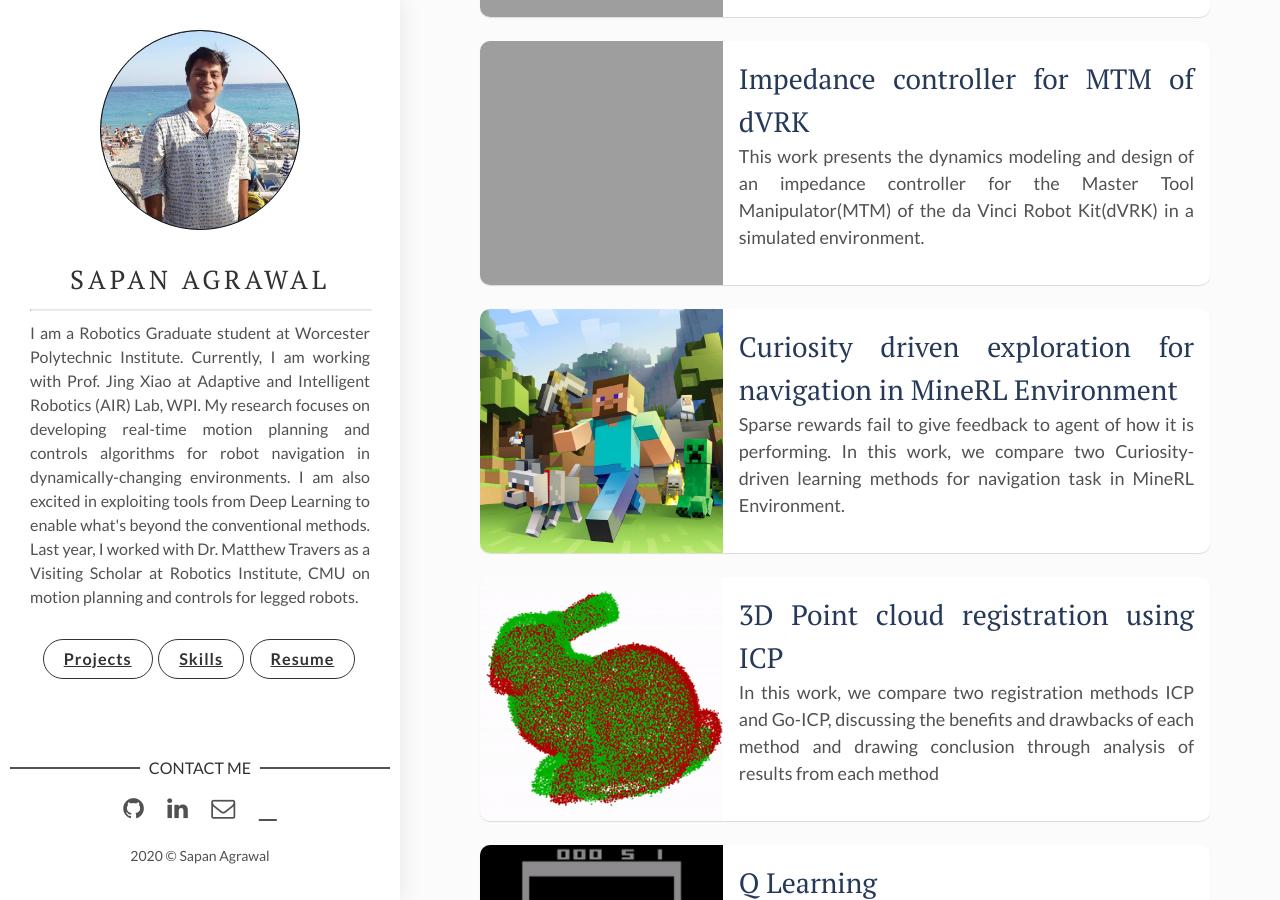
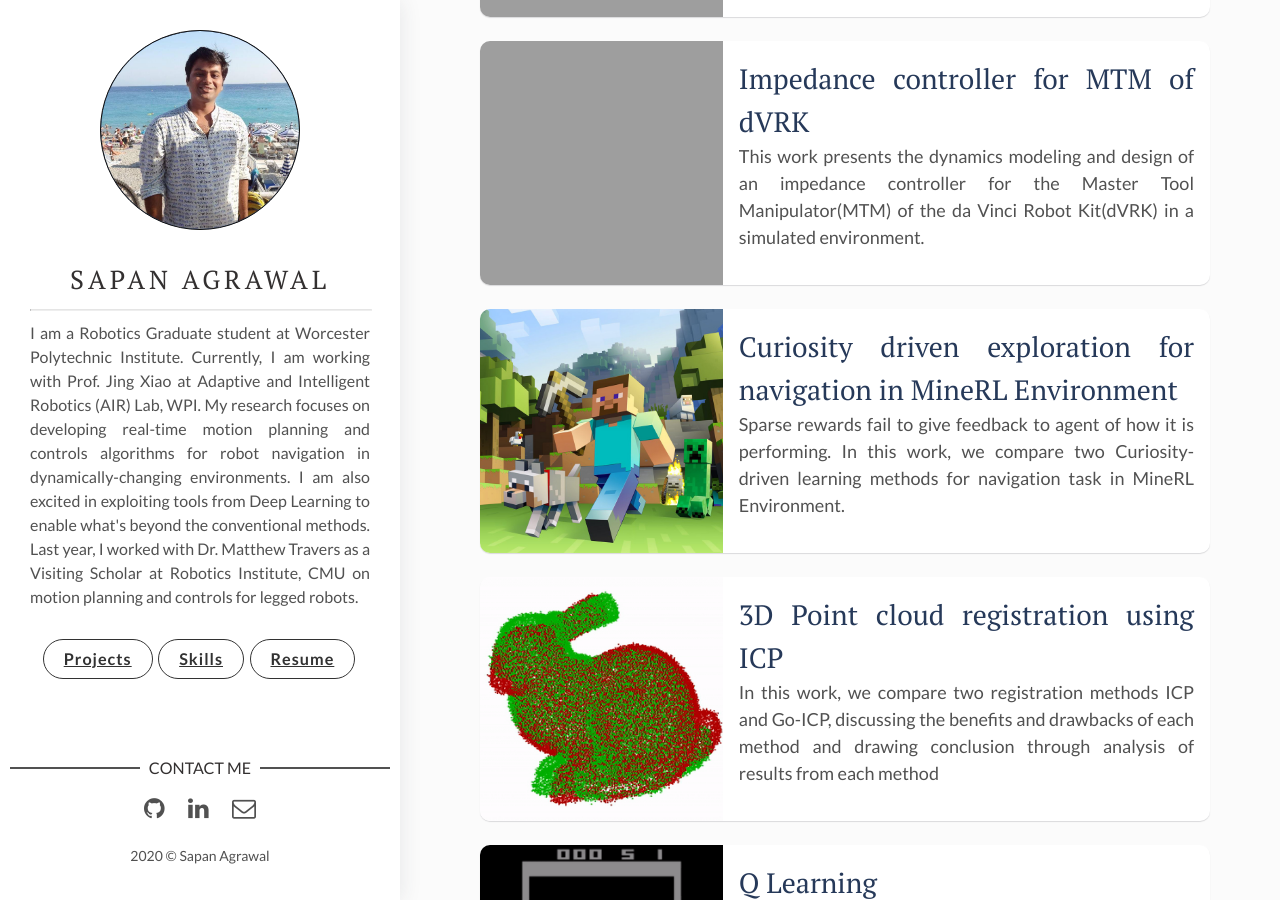
Before and after one commit to sapan-ostic/sapan-ostic.github.io, a Jekyll site: the page built from index.html, in a window 1280 px wide and 900 px high, scrolled down 538 px. Built offline with Jekyll 4.4.1, drawn with Linux system fonts in a browser that asks for light colours; the list of posts is cut into pages by our own code.

Commit message:
general commit

```diff
--- a/_layouts/main.html
+++ b/_layouts/main.html
@@ -64,7 +64,7 @@ layout: default
         {% else %}
           <li class="email"><a href="mailto:example.david@blog.com"><i class="fa fa-envelope-o" aria-hidden="true"></i></a></li>
         {% endif %}
-        <li class="youtube"><a href="https://www.youtube.com/playlist?list=PLBEsQEOxyjjer38omPTV3Y74GWP3mMMyq" target="_blank"><i class="fab fa-youtube" aria-hidden="true"></i></a></li>
+        <!-- <li class="youtube"><a href="https://www.youtube.com/playlist?list=PLBEsQEOxyjjer38omPTV3Y74GWP3mMMyq" target="_blank"><i class="fab fa-youtube" aria-hidden="true"></i></a></li> -->
       </ul>
     </section> <!-- End Section Contact -->
     <div class="copyright">
```
